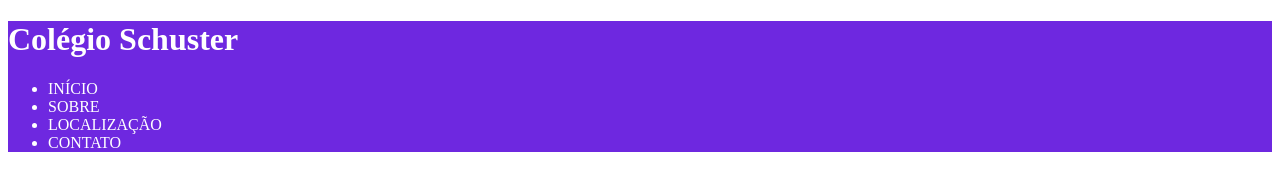
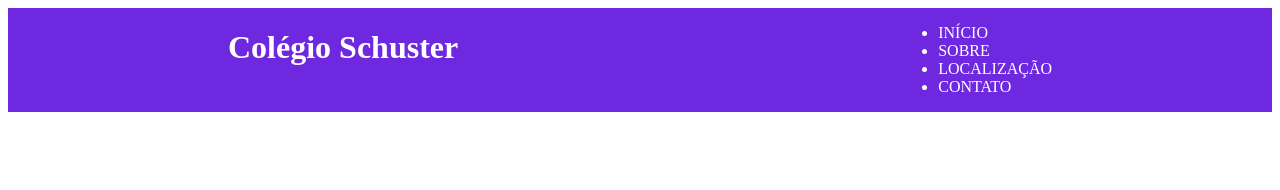
Before and after one commit to PROFLEANDROPRADO/schuster, a plain HTML site: page index.html in a window 1280 px wide. Drawn offline with Linux system fonts and the light colour scheme.

Commit message:
Add files via upload

```diff
--- a/style.css
+++ b/style.css
@@ -1,4 +1,6 @@
-header {
+.cabecalho {
     background-color: #6E28E0;
     color: #FFFFFF;
+    display: flex;
+    justify-content: space-around;
 }
```
